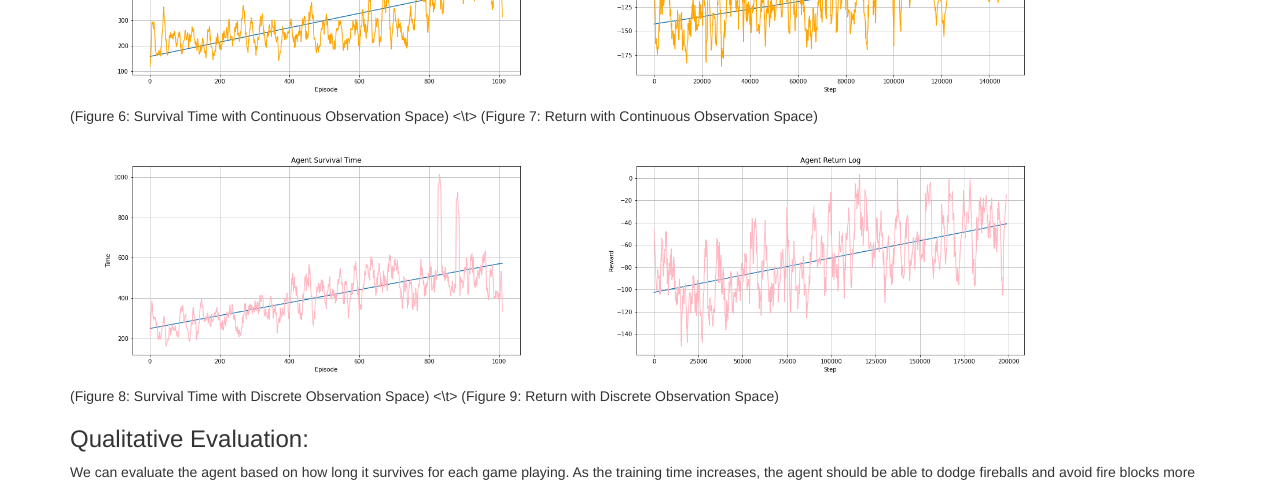
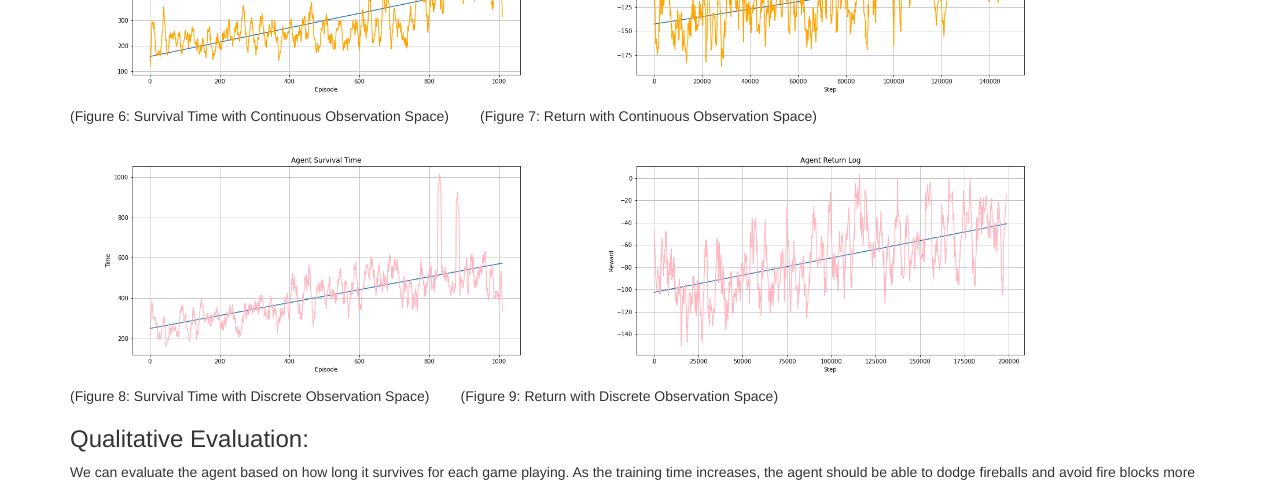
Before and after one commit to Chilly712/CrossTheFireLine_Minecraft, a Jekyll site: the page built from docs/final.md, in a window 1280 px wide and 900 px high, scrolled down 4399 px. Shown: the part 152-636 px from the top of the window. Built offline with Jekyll 4.4.1, drawn with Linux system fonts in a browser that asks for light colours; some of the changed lines change nothing that is shown.

Commit message:
Update final.md

```diff
--- a/docs/final.md
+++ b/docs/final.md
@@ -80,13 +80,13 @@ It is easy to see from these two graphs that the untrained agent dies easily, bu
 
 <img src="images/survivalLinear.png" width="500">  <img src="images/returnsLinear.png" width="500">
 <br>
-(Figure 6: Survival Time with Continuous Observation Space)  <\t>    (Figure 7: Return with Continuous Observation Space)
+(Figure 6: Survival Time with Continuous Observation Space)  &nbsp;&nbsp;&nbsp;&nbsp;&nbsp;&nbsp;  (Figure 7: Return with Continuous Observation Space)
 <br>
 
 
 <img src="images/Dis_survivalLinear.png" width="500">  <img src="images/Dis_returnsLinear.png" width="500">
 <br>
-(Figure 8: Survival Time with Discrete Observation Space)   <\t>    (Figure 9: Return with Discrete Observation Space)
+(Figure 8: Survival Time with Discrete Observation Space)  &nbsp;&nbsp;&nbsp;&nbsp;&nbsp;&nbsp;  (Figure 9: Return with Discrete Observation Space)
 <br>
 
 
```
